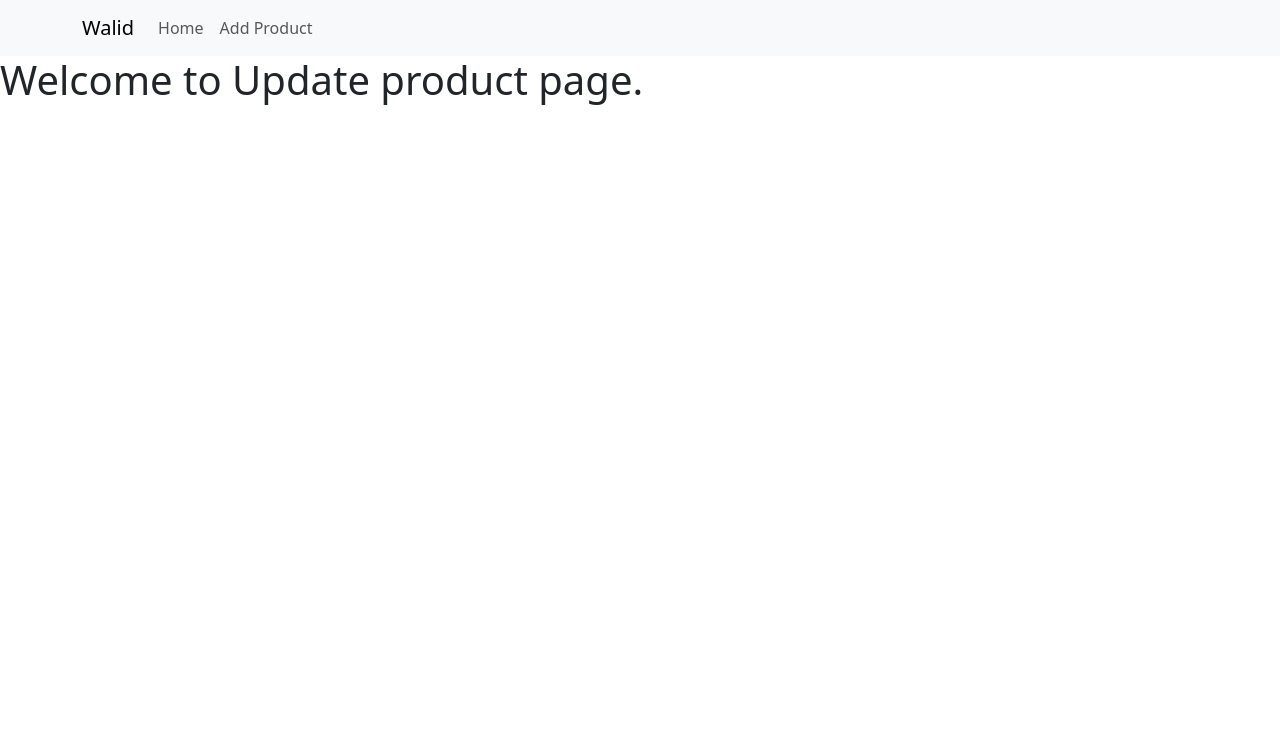
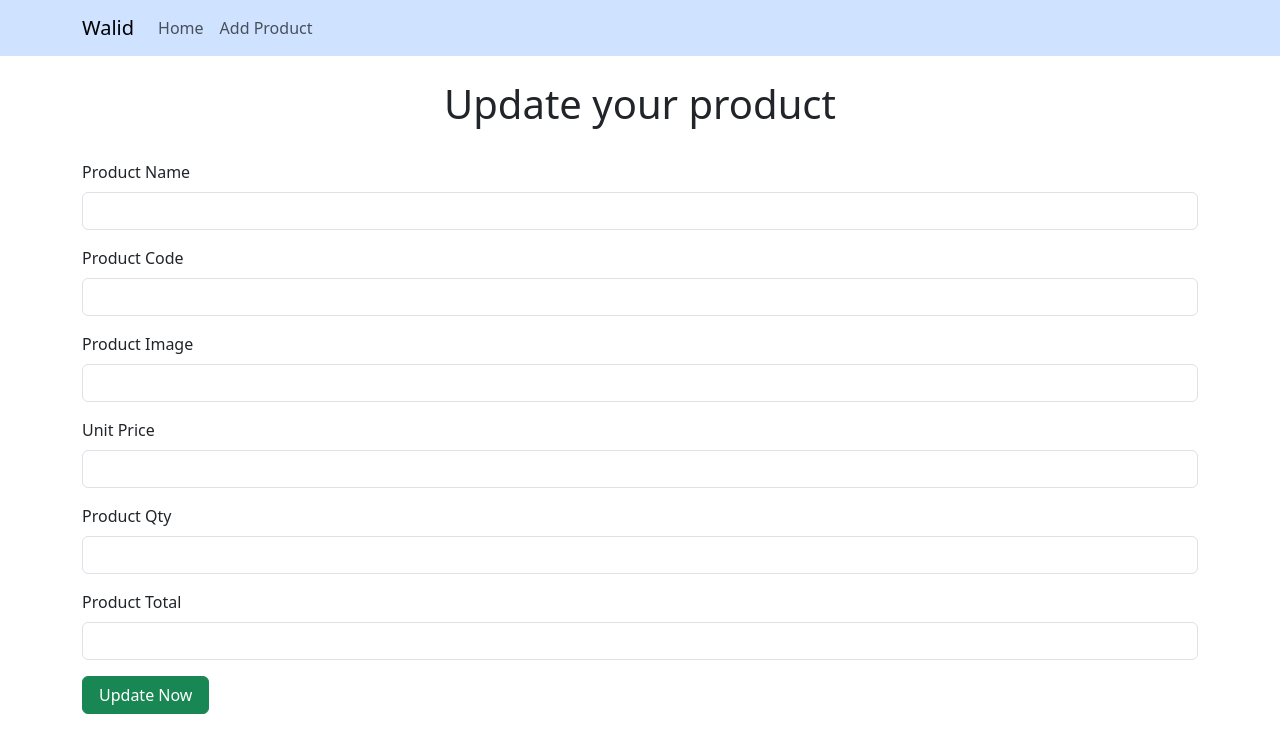
Before and after one commit to DhWalidkhl/Ajax-Project, a plain HTML site: page update.html in a window 1280 px wide. Drawn offline with nearby package versions, Linux system fonts and the light colour scheme.

Commit message:
delete and update button added

```diff
--- a/update.html
+++ b/update.html
@@ -7,28 +7,96 @@
     <link href="https://cdn.jsdelivr.net/npm/bootstrap@5.3.3/dist/css/bootstrap.min.css" rel="stylesheet" integrity="sha384-QWTKZyjpPEjISv5WaRU9OFeRpok6YctnYmDr5pNlyT2bRjXh0JMhjY6hW+ALEwIH" crossorigin="anonymous">
 </head>
 <body>
-    <head>
-        <nav class="navbar navbar-expand-lg bg-body-tertiary sticky-top">
+    <main>
+        <nav class="navbar navbar-expand-lg bg-primary-subtle sticky-top">
           <div class="container">
             <a class="navbar-brand" href="/index.html">Walid</a>
-              <button class="navbar-toggler" type="button" data-bs-toggle="collapse" data-bs-target="#navbarNav" aria-controls="navbarNav" aria-expanded="false" aria-label="Toggle navigation">
+            <button
+              class="navbar-toggler"
+              type="button"
+              data-bs-toggle="collapse"
+              data-bs-target="#navbarNav"
+              aria-controls="navbarNav"
+              aria-expanded="false"
+              aria-label="Toggle navigation"
+            >
               <span class="navbar-toggler-icon"></span>
             </button>
             <div class="collapse navbar-collapse" id="navbarNav">
               <ul class="navbar-nav">
                 <li class="nav-item">
-                    <a class="nav-link" aria-current="page" href="/index.html">Home</a>
+                  <a class="nav-link" aria-current="page" href="/index.html"
+                    >Home</a
+                  >
                 </li>
                 <li class="nav-item">
                   <a class="nav-link" href="/create.html">Add Product</a>
                 </li>
-
               </ul>
             </div>
           </div>
         </nav>
-    </head>
-    <h1>Welcome to Update product page.</h1>
+
+        <div class="container pb-5">
+          <h1 class="container text-center py-4">Update your product</h1>
+          <div>
+            <div>
+              <div class="mb-3">
+                <label for="exampleInputEmail1" class="form-label"
+                  >Product Name</label
+                >
+                <input
+                  type="text"
+                  class="form-control"
+                  id="productName"
+                  aria-describedby="emailHelp"
+                />
+              </div>
+              <div class="mb-3">
+                <label for="exampleInputPassword1" class="form-label"
+                  >Product Code</label
+                >
+                <input type="text" class="form-control" id="productCode" />
+              </div>
+              <div class="mb-3">
+                <label for="exampleInputPassword1" class="form-label"
+                  >Product Image</label
+                >
+                <input type="text" class="form-control" id="productImage" />
+              </div>
+              <div class="mb-3">
+                <label for="exampleInputPassword1" class="form-label"
+                  >Unit Price</label
+                >
+                <input type="text" class="form-control" id="unitPrice" />
+              </div>
+              <div class="mb-3">
+                <label for="exampleInputPassword1" class="form-label"
+                  >Product Qty</label
+                >
+                <input type="text" class="form-control" id="productQty" />
+              </div>
+              <div class="mb-3">
+                <label for="exampleInputPassword1" class="form-label"
+                  >Product Total</label
+                >
+                <input type="text" class="form-control" id="productTotal" />
+              </div>
+              <button
+
+                type="submit"
+                class="btn btn-success px-3"
+                id="submitBtn"
+              >
+                Update Now
+              </button>
+              <div class="spinner-grow d-none" id="loader" role="status">
+                <span class="visually-hidden">Loading...</span>
+              </div>
+            </div>
+          </div>
+        </div>
+      </main>
 
 
 
```
Also changed, not shown: index.html (+30 -9 lines). Lines whose indentation alone changed are shown as unchanged.
